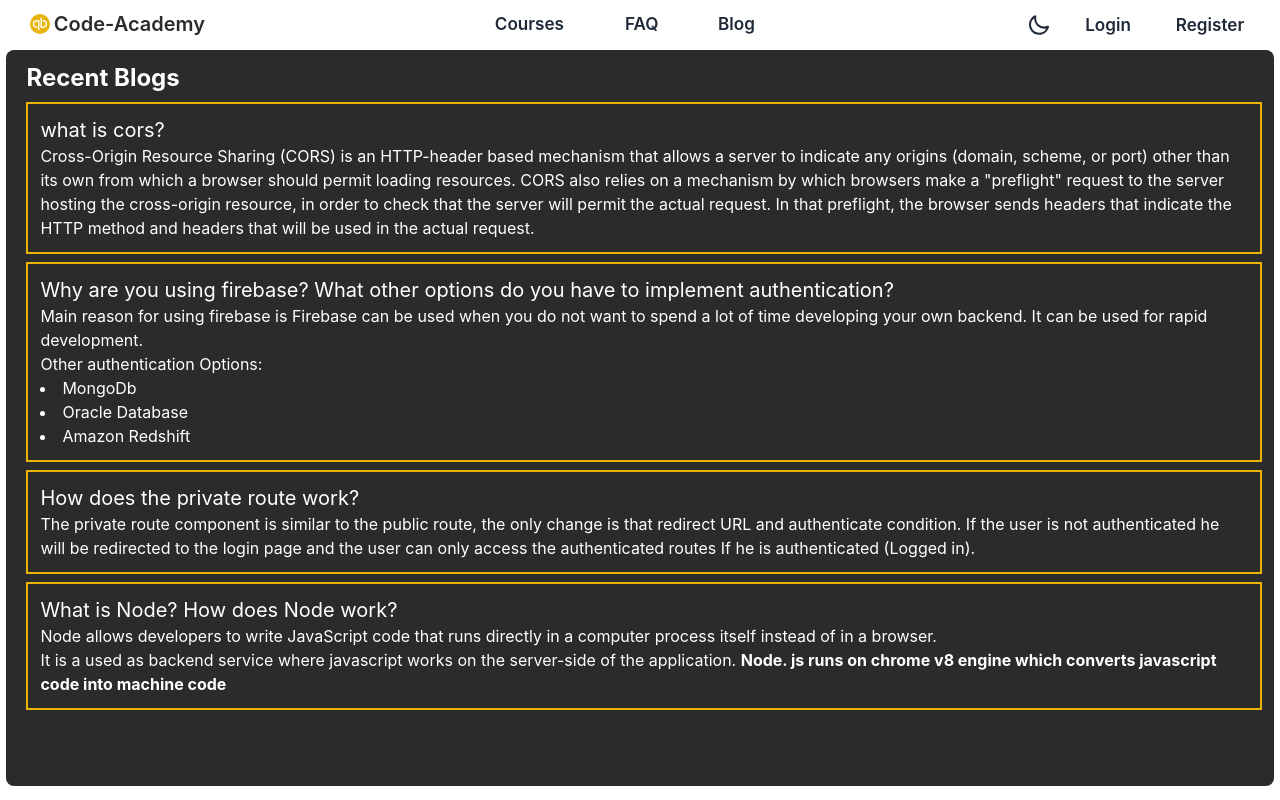
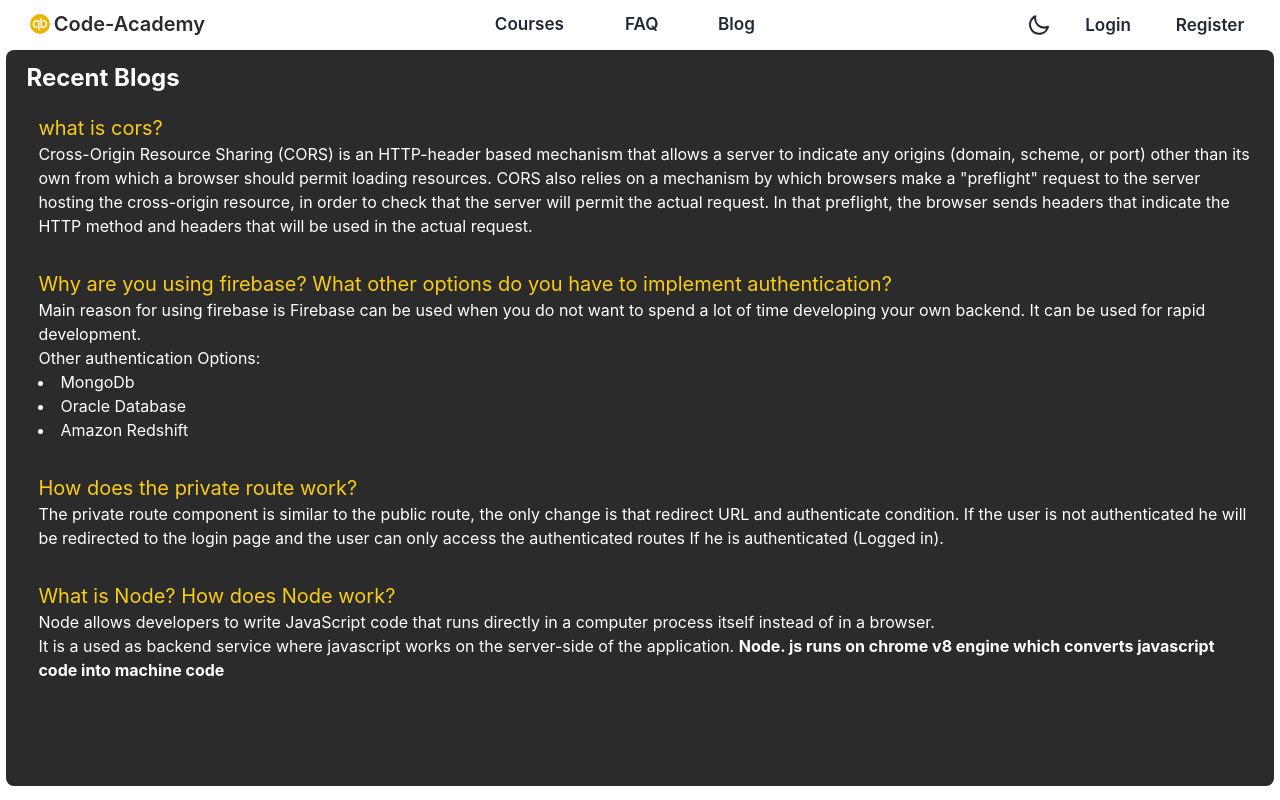
Before and after one commit to AshikRahmanDev/code-academy_client_site, a React (Create React App) app: page /blog in a window 1280 px wide. Built offline with nearby package versions, Linux system fonts and the light colour scheme; no server answers.

Commit message:
Auth Protected route added .

```diff
--- a/package.json
+++ b/package.json
@@ -13,6 +13,7 @@
     "react-icons": "^4.6.0",
     "react-router-dom": "^6.4.2",
     "react-scripts": "5.0.1",
+    "react-to-pdf": "^0.0.14",
     "web-vitals": "^2.1.4"
   },
   "scripts": {
--- /dev/null
+++ b/src/Router/AuthProtected.jsx
@@ -0,0 +1,16 @@
+import React from "react";
+import { useContext } from "react";
+import { Navigate, useLocation } from "react-router-dom";
+import { AuthContext } from "../Contaxt/AuthProvider";
+
+const AuthProtected = ({ children }) => {
+  const location = useLocation();
+
+  const { user } = useContext(AuthContext);
+  if (user?.uid) {
+    return children;
+  }
+  return <Navigate to="/login" state={{ from: location }} replace />;
+};
+
+export default AuthProtected;
--- a/src/Router/Router.js
+++ b/src/Router/Router.js
@@ -1,11 +1,13 @@
 import { createBrowserRouter } from "react-router-dom";
 import Blog from "../components/Blog";
+import Checkout from "../components/Checkout";
 import Courses from "../components/Courses";
 import CoursesDetails from "../components/CoursesDetails";
 import Home from "../components/Home";
 import Login from "../components/Login";
 import Register from "../components/Register";
 import Root from "../Layout/Root";
+import AuthProtected from "./AuthProtected";
 
 export const router = createBrowserRouter([
   {
@@ -26,6 +28,14 @@ export const router = createBrowserRouter([
           ),
         element: <CoursesDetails />,
       },
+      {
+        path: "/checkout/:id",
+        element: (
+          <AuthProtected>
+            <Checkout />
+          </AuthProtected>
+        ),
+      },
       { path: "/blog", element: <Blog /> },
       { path: "/login", element: <Login /> },
       { path: "/register", element: <Register /> },
--- a/src/components/Blog.jsx
+++ b/src/components/Blog.jsx
@@ -2,13 +2,13 @@ import React from "react";
 
 const Blog = () => {
   return (
-    <div className="bg-dark md:h-[92vh] h-[92vh] w-[99%] mx-auto rounded-lg p-3 pl-5">
+    <div className="bg-dark md:h-[92vh] h-[100%] w-[99%] mx-auto rounded-lg p-3 pl-5">
       <h1 className="text-white text-2xl font-bold normal-case">
         Recent Blogs
       </h1>
 
-      <div className="text-white border-2 border-yellow-500 p-3 my-2">
-        <h4 className="text-xl">what is cors?</h4>
+      <div className="text-white p-3 my-2">
+        <h4 className="text-xl text-yellow-400">what is cors?</h4>
         <p>
           Cross-Origin Resource Sharing (CORS) is an HTTP-header based mechanism
           that allows a server to indicate any origins (domain, scheme, or port)
@@ -20,8 +20,8 @@ const Blog = () => {
           method and headers that will be used in the actual request.
         </p>
       </div>
-      <div className="text-white border-2 border-yellow-500 p-3 my-2">
-        <h4 className="text-xl">
+      <div className="text-white p-3 my-2">
+        <h4 className="text-xl text-yellow-400">
           Why are you using firebase? What other options do you have to
           implement authentication?
         </h4>
@@ -36,8 +36,10 @@ const Blog = () => {
           <li>Amazon Redshift</li>
         </p>
       </div>
-      <div className="text-white border-2 border-yellow-500 p-3 my-2">
-        <h4 className="text-xl">How does the private route work?</h4>
+      <div className="text-white p-3 my-2">
+        <h4 className="text-xl text-yellow-400">
+          How does the private route work?
+        </h4>
         <p>
           The private route component is similar to the public route, the only
           change is that redirect URL and authenticate condition. If the user is
@@ -46,8 +48,10 @@ const Blog = () => {
           (Logged in).
         </p>
       </div>
-      <div className="text-white border-2 border-yellow-500 p-3 my-2">
-        <h4 className="text-xl">What is Node? How does Node work?</h4>
+      <div className="text-white p-3 my-2">
+        <h4 className="text-xl text-yellow-400">
+          What is Node? How does Node work?
+        </h4>
         <p>
           Node allows developers to write JavaScript code that runs directly in
           a computer process itself instead of in a browser. <br />
--- /dev/null
+++ b/src/components/Checkout.jsx
@@ -0,0 +1,11 @@
+import React from "react";
+
+const Checkout = () => {
+  return (
+    <div className="bg-dark h-[100%] md:h-[92vh] w-[99%] mx-auto rounded-lg p-2">
+      this is checkOut route
+    </div>
+  );
+};
+
+export default Checkout;
--- a/src/components/CoursesDetails.jsx
+++ b/src/components/CoursesDetails.jsx
@@ -4,10 +4,13 @@ import { Link, useLoaderData } from "react-router-dom";
 const CoursesDetails = () => {
   const courseData = useLoaderData();
   const { title, price, id, overview, details, picture } = courseData[0];
+  const ref = React.createRef();
   return (
     <div className="bg-dark h-[100%] md:h-[92vh] w-[99%] mx-auto rounded-lg p-2 grid grid-cols-5">
       <div className="text-white normal-case col-span-3 mt-5 ml-7">
-        <h1 className="text-5xl font-bold text-yellow-500">{title}</h1>
+        <div className="flex">
+          <h1 className="text-5xl font-bold text-yellow-500">{title}</h1>
+        </div>
         <img className="hidden" src={picture} alt="" />
 
         <p className="w-[90%] my-5">{details}</p>
@@ -20,14 +23,17 @@ const CoursesDetails = () => {
         </div>
       </div>
 
-      <div className="border-yellow-500 border col-span-2 p-3">
+      <div ref={ref} className="border-yellow-500 border col-span-2 p-3">
         <img className="w-[100%] rounded-lg " src={picture} alt="" />
         <p className="text-yellow-500 text-2xl font-bold normal-case">
           {title}
         </p>
         <div className="bg-yellow-500/40 h-[59px] rounded-lg my-3 flex items-center justify-between p-3">
           <p className="text-white text-xl font-bold normal-case">$ {price}</p>
-          <Link className="btn bg-yellow-500/75  border-0">
+          <Link
+            to={`/checkout/${id}`}
+            className="btn bg-yellow-500/75  border-0"
+          >
             Get premium access
           </Link>
         </div>
--- a/src/components/Header.jsx
+++ b/src/components/Header.jsx
@@ -62,6 +62,7 @@ const Header = () => {
         {user?.uid ? (
           <div className="flex items-center">
             <img
+              title={user?.displayName}
               className="w-[35px] h-[35px] rounded-full"
               src={
                 user?.photoURL
--- a/src/components/Login.jsx
+++ b/src/components/Login.jsx
@@ -1,5 +1,5 @@
 import React from "react";
-import { Link } from "react-router-dom";
+import { Link, useLocation, useNavigate } from "react-router-dom";
 import { MdEmail, MdPassword } from "react-icons/md";
 import { FcGoogle } from "react-icons/fc";
 import { FaGithub } from "react-icons/fa";
@@ -8,12 +8,16 @@ import { AuthContext } from "../Contaxt/AuthProvider";
 
 const Login = () => {
   const { googleLogin, githubLogin } = useContext(AuthContext);
+  const navigate = useNavigate();
+  const location = useLocation();
+  const from = location.state?.from?.pathname || "/";
 
   const handleGoogleLogin = () => {
     googleLogin()
       .then((result) => {
         const user = result.user;
         console.log(user);
+        navigate(from, { replace: true });
       })
       .catch((e) => console.error(e));
   };
```
Also changed, not shown: 1 other file (tests, documents, lock files or other folders).
